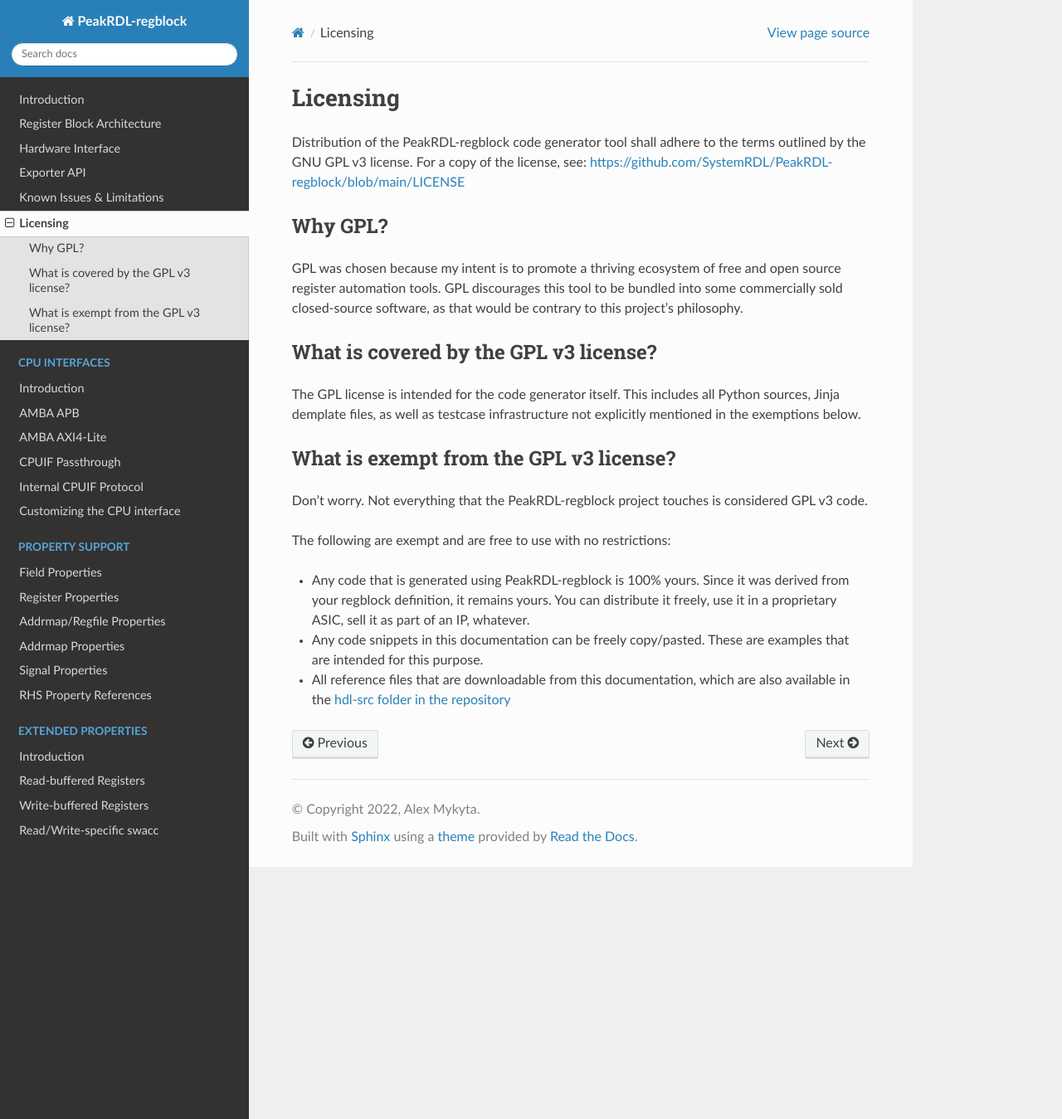
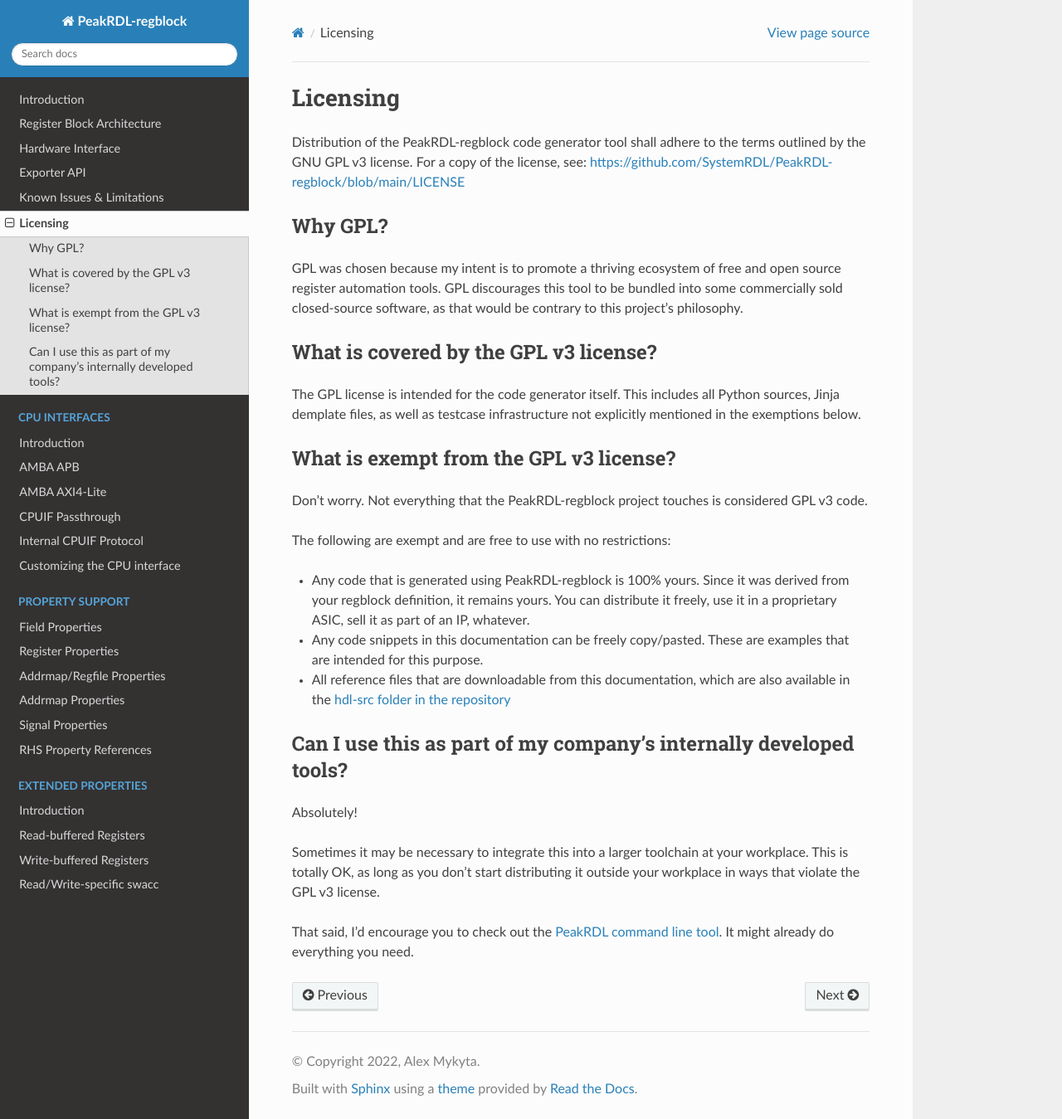
Before and after one commit to SystemRDL/PeakRDL-regblock, a Sphinx documentation site: the page built from docs/licensing.rst, in a window 1280 px wide and 1349 px high. Shown: the whole window at 83% size. Built offline with Sphinx 7.4.7 and the Read the Docs theme 2.0.0, drawn with Linux system fonts in a browser that asks for light colours.

Commit message:
more licensing words

```diff
--- a/docs/licensing.rst
+++ b/docs/licensing.rst
@@ -36,3 +36,15 @@
     examples that are intended for this purpose.
 *   All reference files that are downloadable from this documentation, which are
     also available in the `hdl-src folder in the repository <https://github.com/SystemRDL/PeakRDL-regblock/tree/main/hdl-src>`_
+
+
+Can I use this as part of my company's internally developed tools?
+------------------------------------------------------------------
+Absolutely!
+
+Sometimes it may be necessary to integrate this into a larger toolchain at your
+workplace. This is totally OK, as long as you don't start distributing it
+outside your workplace in ways that violate the GPL v3 license.
+
+That said, I'd encourage you to check out the `PeakRDL command line tool <https://peakrdl.readthedocs.io/>`_.
+It might already do everything you need.
```
